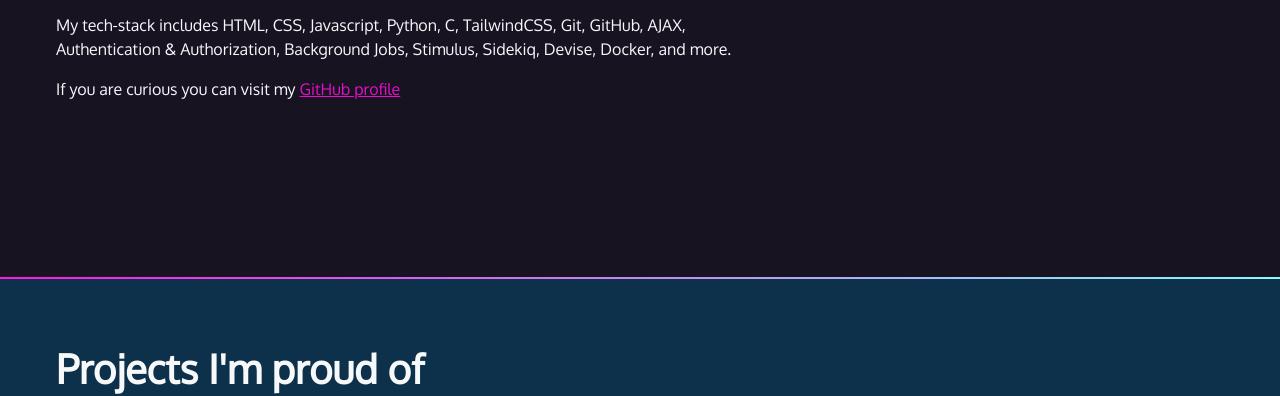
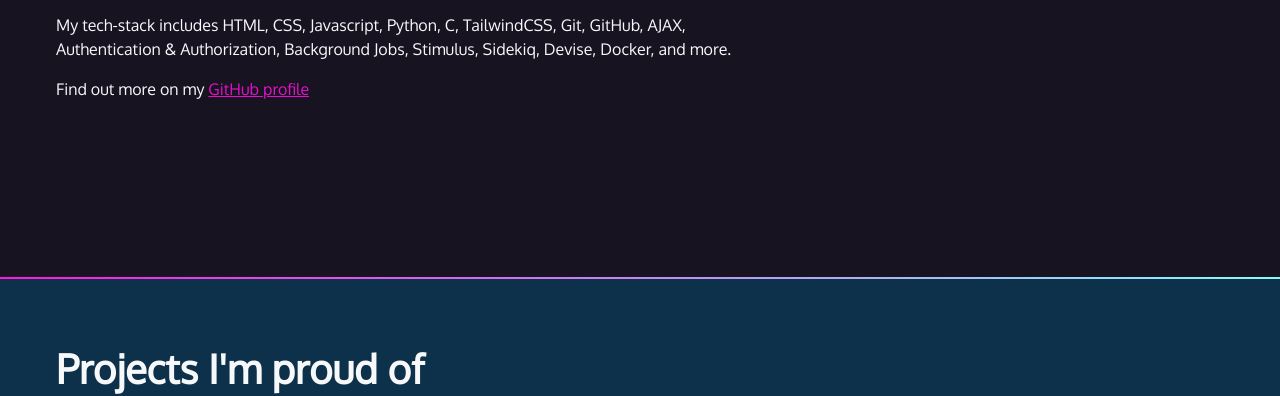
Before and after one commit to RodHoffmann/portfolio-page-plain, a plain HTML site: page index.html in a window 1280 px wide. Shown: the part 407-803 px from the top of the page. Drawn offline with Linux system fonts and the light colour scheme; a web font is replaced by a local one.

Commit message:
Added a small rephrase in the intro

```diff
--- a/index.html
+++ b/index.html
@@ -43,7 +43,7 @@
       <h2>I'm a Full-Stack Web Developer.</h2>
       <p>I'm specialized in Ruby on Rails in the backend and React in the frontend.</p>
       <p>My tech-stack includes HTML, CSS, Javascript, Python, C, TailwindCSS, Git, GitHub, AJAX, <br>Authentication & Authorization, Background Jobs, Stimulus, Sidekiq, Devise, Docker, and more.</p>
-      <p>If you are curious you can visit my <a href="https://github.com/RodHoffmann" target="_blank">GitHub profile</a></p>
+      <p>Find out more on my <a href="https://github.com/RodHoffmann" target="_blank">GitHub profile</a></p>
     </section>
 
     <div class="gradient"></div>
```
